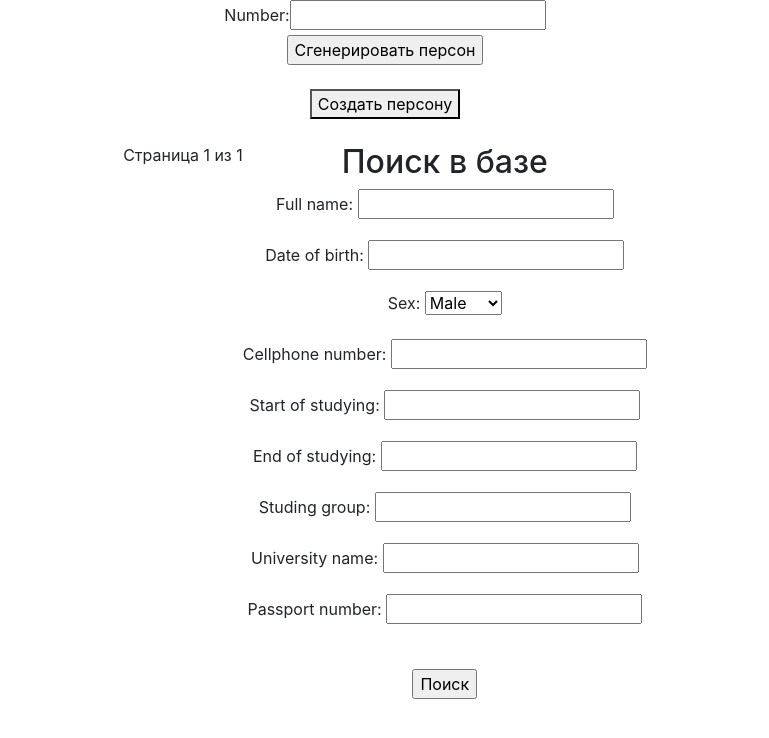
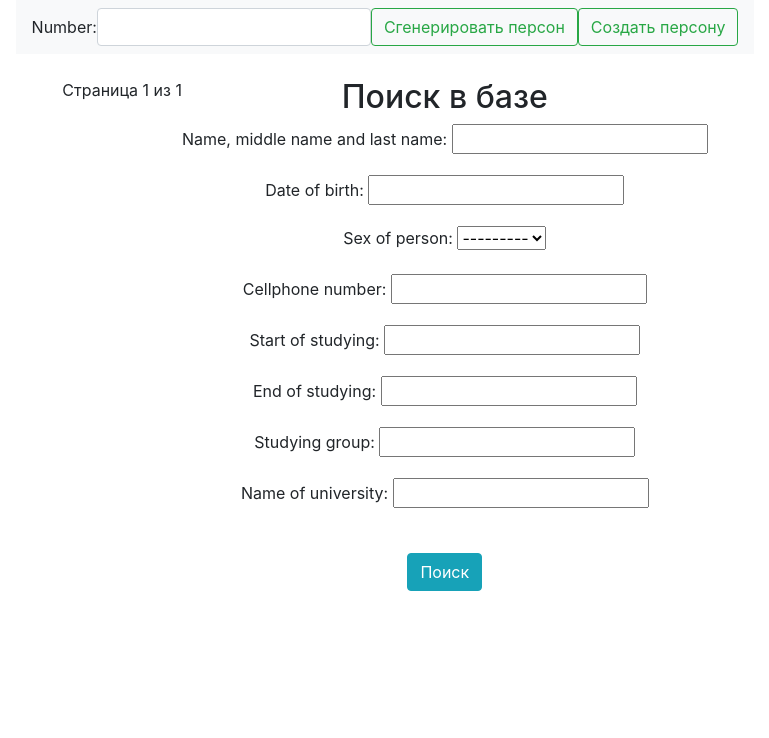
Before and after one commit to Telwen/wwhw_test, a Django app: page / in a window 1280 px wide. Shown: the top 738 px of the page, without its empty margins (255-1024 px from the left). Run offline with Django 3.2, Linux system fonts and the light colour scheme; data that the repository does not hold is empty; some libraries are stand-ins or nearby versions.

Commit message:
add possibility to edit person add litle more design

```diff
--- a/mainapp/forms.py
+++ b/mainapp/forms.py
@@ -1,39 +1,23 @@
 from django import forms
-from django.contrib.auth.forms import UserCreationForm
 from .models import Person
-from django.contrib.auth.forms import AuthenticationForm, UserCreationForm, UserChangeForm
+from django.forms import ModelForm
 
 
 class Quantity(forms.Form):
     number = forms.CharField()
+    number.widget.attrs['class'] = 'form-control'
+    number.help_text = ''
 
 
-class SerchBar(forms.Form):
-    SEX = (
-        ('Male', 'Male'),
-        ('Female', 'Female')
-    )
-    full_name = forms.CharField()
-    date_of_birth = forms.DateField()
-    sex = forms.ChoiceField(choices=SEX)
-    cellphone_number = forms.CharField()
-    start_of_studying = forms.DateField()
-    end_of_studying = forms.DateField()
-    studing_group = forms.CharField()
-    university_name = forms.CharField()
-    passport_number = forms.CharField()
+class SerchBar(ModelForm):
+    class Meta:
+        model = Person
+        fields = ['name', 'dob', 'sex', 'cellphone_number',
+                  'start_of_studying', 'end_of_studying', 'group', 'university_name']
 
 
-class PersonCreateForm(forms.Form):
-    SEX = (
-        ('Male', 'Male'),
-        ('Female', 'Female')
-    )
-    full_name = forms.CharField()
-    date_of_birth = forms.DateField()
-    sex = forms.ChoiceField(choices=SEX)
-    cellphone_number = forms.CharField()
-    start_of_studying = forms.DateField()
-    end_of_studying = forms.DateField()
-    studing_group = forms.CharField()
-    university_name = forms.CharField()
+class PersonCreateForm(ModelForm):
+    class Meta:
+        model = Person
+        fields = ['name', 'dob', 'cellphone_number',
+                  'start_of_studying', 'end_of_studying', 'group', 'university_name']
--- a/mainapp/templates/mainapp/index.html
+++ b/mainapp/templates/mainapp/index.html
@@ -3,18 +3,16 @@
 {% load staticfiles %}
 
 {% block content %}
-    <div calss="header">
-        <form action="{% url 'mainapp:generate' %}"
-              method='post' enctype="multipart/form-data">
-            {% csrf_token %}
-            {{quantity}}
-            <br>
-            <input type='submit' value='Сгенерировать персон'>
-        </form>
-        <br>
-
-        <button onclick=location.href="{% url 'mainapp:create' %}">Создать персону</button>
-    </div>
+            <nav class="navbar navbar-light bg-light">
+              <form class="form-inline" action="{% url 'mainapp:generate' %}"#}
+{#                  method='post' enctype="multipart/form-data">
+                {% csrf_token %}
+                {{ quantity }}
+                <button class="btn btn-outline-success my-2 my-sm-0" type="submit">Сгенерировать персон</button>
+              <button class="btn btn-outline-success my-2 my-sm-0" type="submit" onclick=location.href="{% url 'mainapp:create' %}">Создать персону</button>
+              </form>
+            </nav>
+            </form>
     <br>
     <div class="container">
         <div class="person_holder">
@@ -48,7 +46,7 @@
               method='post' enctype="multipart/form-data">
             {{serch_bar.as_p}}
             <br>
-            <input type='submit' value='Поиск'>
+            <button class="btn btn-info" type="submit">Поиск</button>
         </form>
         </div>
 
--- a/mainapp/urls.py
+++ b/mainapp/urls.py
@@ -12,5 +12,5 @@ urlpatterns = [
     path('pesron/<int:id>/', mainapp.person, name='person'),
     path('serch/', mainapp.serch, name='serch'),
     path('create/', mainapp.create, name='create'),
-    path('edit/', mainapp.edit, name='edit')
+    path('edit/<int:id>/', mainapp.edit, name='edit')
 ]
--- a/mainapp/views.py
+++ b/mainapp/views.py
@@ -40,7 +40,7 @@ def generate(request):
                 rec = Person(
                     name=genreric_info.person.full_name(),
                     dob=genreric_info.datetime.datetime(start=1980, end=2000),
-                    sex=g,
+                    sex=g[0],
                     cellphone_number=genreric_info.person.telephone(),
                     start_of_studying=start_of_stud,
                     end_of_studying=start_of_stud + datetime.timedelta(days=(365 * 4)),
@@ -64,8 +64,20 @@ def person(request, id):
     return render(request, 'mainapp/person.html', context)
 
 
-def edit(request):
-    return render(request, 'mainapp/edit.html')
+def edit(request, id):
+    person= get_object_or_404(Person, id=id)
+    if request.method == 'POST':
+        edit_form = PersonCreateForm(request.POST, instance=person)
+        if edit_form.is_valid():
+            edit_form.save()
+            return HttpResponseRedirect(reverse('mainapp:index'))
+    else:
+        edit_form = PersonCreateForm(instance=person)
+    context = {
+        'person': person,
+        'edit_form': edit_form
+    }
+    return render(request, 'mainapp/edit.html', context)
 
 
 def create(request):
--- a/static/css/style.css
+++ b/static/css/style.css
@@ -37,8 +37,3 @@
     text-decoration: none;
     color: black;
 }
-
-.header{
-    display: flex;
-    flex-direction: row;
-}
```
Also changed, not shown: mainapp/templates/mainapp/create.html (+9 -7 lines), mainapp/templates/mainapp/edit.html (+11 -1 lines), mainapp/templates/mainapp/person.html (+12 -9 lines).
